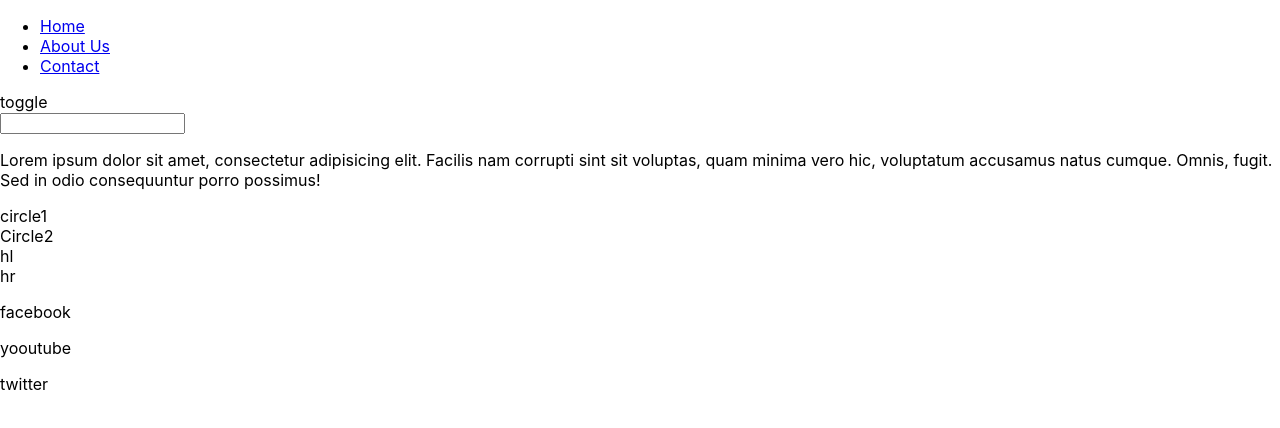
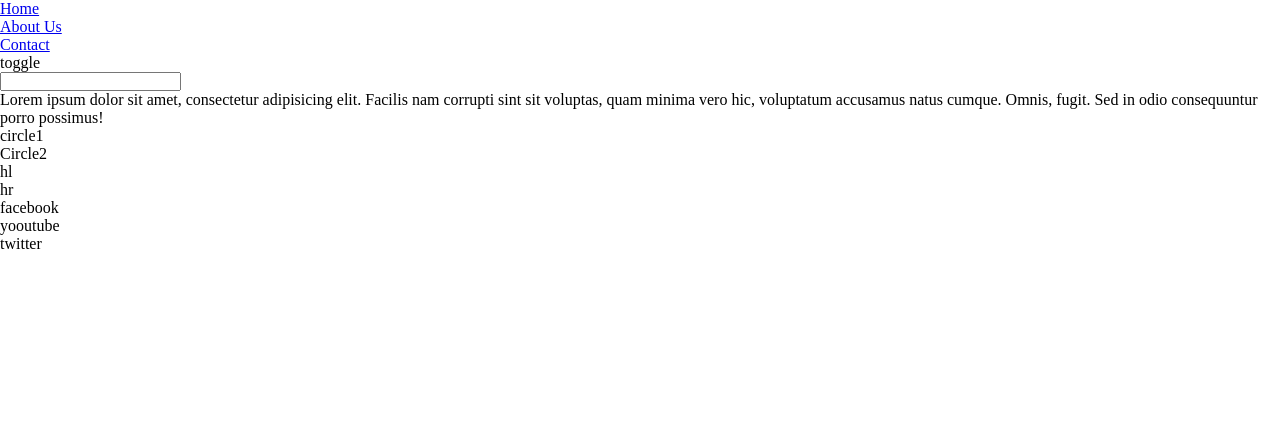
Before and after one commit to KartikeeChaudhari/Responsive_website, a React (Create React App) app in the folder navbarsite/: page / in a window 1280 px wide. Shown: the top 428 px of the page. Built offline with nearby package versions, Linux system fonts and the light colour scheme.

Commit message:
Header css was added

```diff
--- /dev/null
+++ b/navbarsite/src/Header.css
@@ -0,0 +1,10 @@
+@import url('https://fonts.googleapis.com/css2?family=Noto+Sans:ital,wght@0,100..900;1,100..900&display=swap');
+
+*{
+    padding: 0;
+    margin: 0;
+    box-sizing: border-box;
+}
+body{
+    font-family:'Noto';
+}
--- a/navbarsite/src/Header.jsx
+++ b/navbarsite/src/Header.jsx
@@ -1,4 +1,5 @@
 import React from 'react'
+import './Header.css';
 
 const Header = () => {
   return (
```
